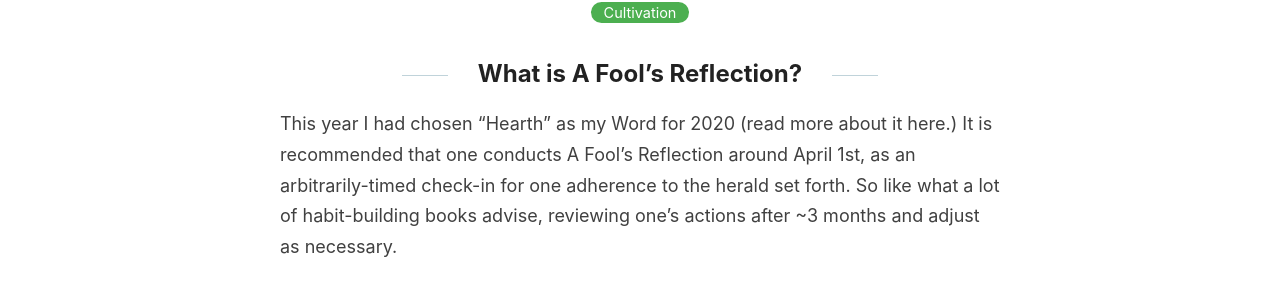
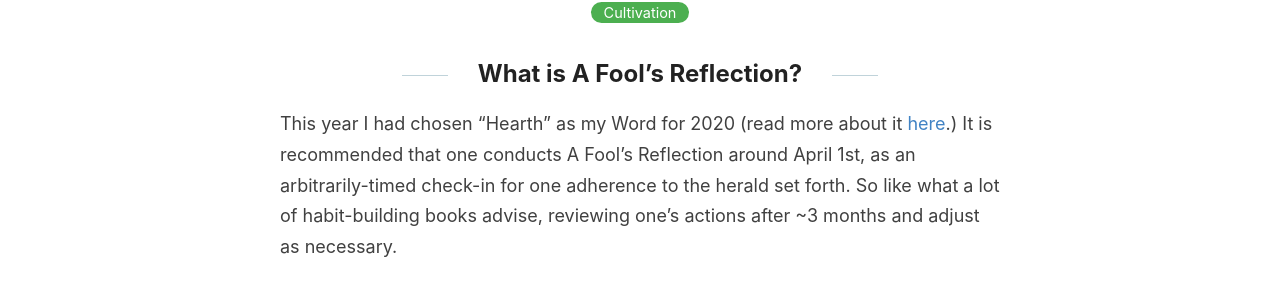
Before and after one commit to codestin/codestin.github.io, a Jekyll site: the page built from _posts/2020-04-13-A-Fools-Reflection-Hearth-Mastery.md, in a window 1280 px wide and 900 px high. Shown: the part 244-537 px from the top of the window. Built offline with Jekyll 4.4.1, drawn with Linux system fonts in a browser that asks for light colours; comment, search, counter and statistics services are not loaded; part of the change alters nothing that is shown.

```diff
--- a/_posts/2020-04-13-A-Fools-Reflection-Hearth-Mastery.md
+++ b/_posts/2020-04-13-A-Fools-Reflection-Hearth-Mastery.md
@@ -6,7 +6,7 @@ categories: [Cultivation]
 ---
 
 ## What is A Fool's Reflection?
-This year I had chosen "Hearth" as my Word for 2020 (read more about it here.) It is recommended that one conducts A Fool's Reflection around April 1st, as an arbitrarily-timed check-in for one adherence to the herald set forth. So like what a lot of habit-building books advise, reviewing one's actions after ~3 months and adjust as necessary.
+This year I had chosen "Hearth" as my Word for 2020 (read more about it [here](https://christinchong.com/word).) It is recommended that one conducts A Fool's Reflection around April 1st, as an arbitrarily-timed check-in for one adherence to the herald set forth. So like what a lot of habit-building books advise, reviewing one's actions after ~3 months and adjust as necessary.
 
 ## How's embodying a "Hearth" going so far in 2020?
 I sometimes wonder if I had subconsciously anticipated a lot of this year's dramatic happenings, and chose to focus on providing stabiltiy and community as a result.
```
